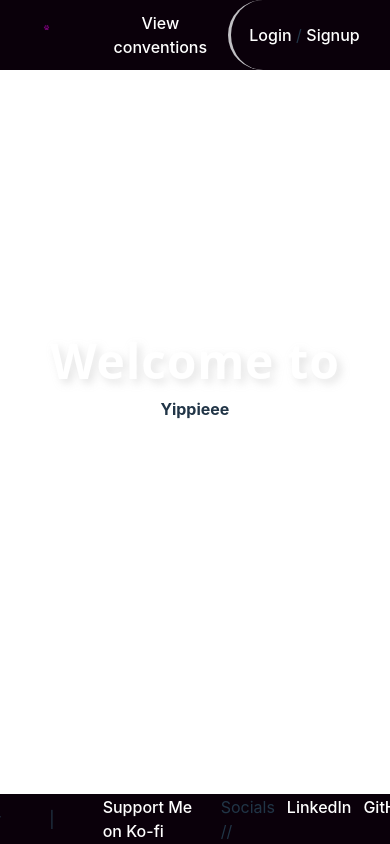
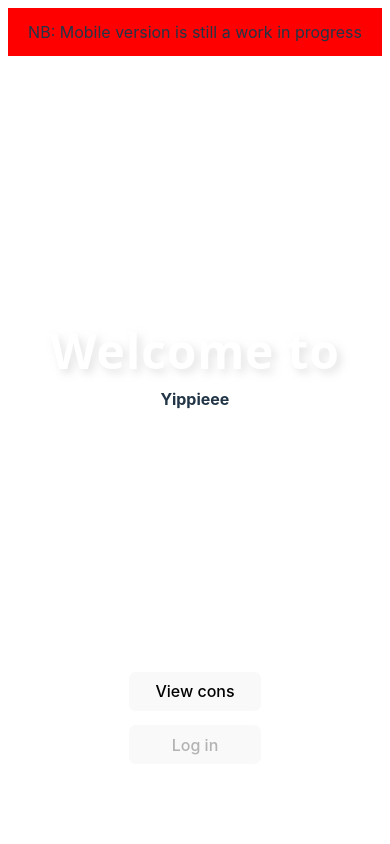
Before and after one commit to ATlexEide/furrventions, a React (Vite) app: page / in a window 390 px wide. Built offline with nearby package versions, Linux system fonts and the light colour scheme; no server answers.

Commit message:
Update mobile display

```diff
--- a/src/App.jsx
+++ b/src/App.jsx
@@ -1,4 +1,5 @@
 import { useEffect } from "react";
+import { Link } from "react-router-dom";
 // import { resetPassword } from "./utils/SupabaseUtils";
 
 export default function Home() {
@@ -20,6 +21,9 @@ export default function Home() {
 
   return (
     <>
+      <p className="mobile alert">
+        NB: Mobile version is still a work in progress
+      </p>
       <section id="catchphrase-cont">
         <div>
           <h2 id="catchphrase">Welcome to {import.meta.env.VITE_APPNAME}</h2>
@@ -27,7 +31,14 @@ export default function Home() {
         </div>
         {/* <img id="mascot" src="mascot.png" alt="" /> */}
       </section>
-
+      <section className="mobile" id="landing-nav">
+        <Link to="/conventions">
+          <button>View cons</button>
+        </Link>
+        <Link to="signin">
+          <button disabled>Log in</button>
+        </Link>
+      </section>
       <section id="mobile-catch">
         <img id="logo" src="pawlogo.png" alt="" />
         <p>
--- a/src/Mobile.css
+++ b/src/Mobile.css
@@ -1,10 +1,18 @@
 #mobile-catch {
+  display: none;
+}
+.mobile {
   display: none;
 }
 
 @media only screen and (max-width: 900px) {
-  #wipAlert {
+  #wipAlert,
+  header,
+  footer {
     display: none;
+  }
+  .mobile {
+    display: block;
   }
 
   main {
@@ -69,6 +77,18 @@
     height: 200px;
   }
 
+  #landing-nav {
+    display: flex;
+    flex-direction: column;
+    align-items: center;
+    gap: 12px;
+  }
+  .alert {
+    background-color: red;
+    padding: 12px;
+    width: 100%;
+  }
+
   a h4 {
     text-decoration: underline;
   }
```
